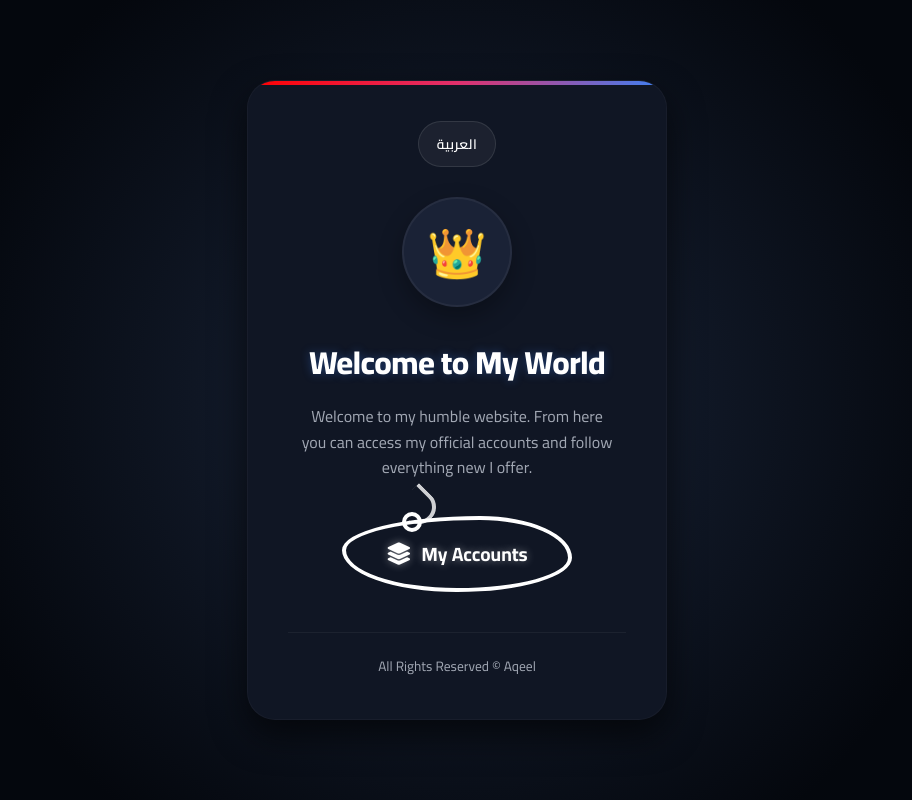
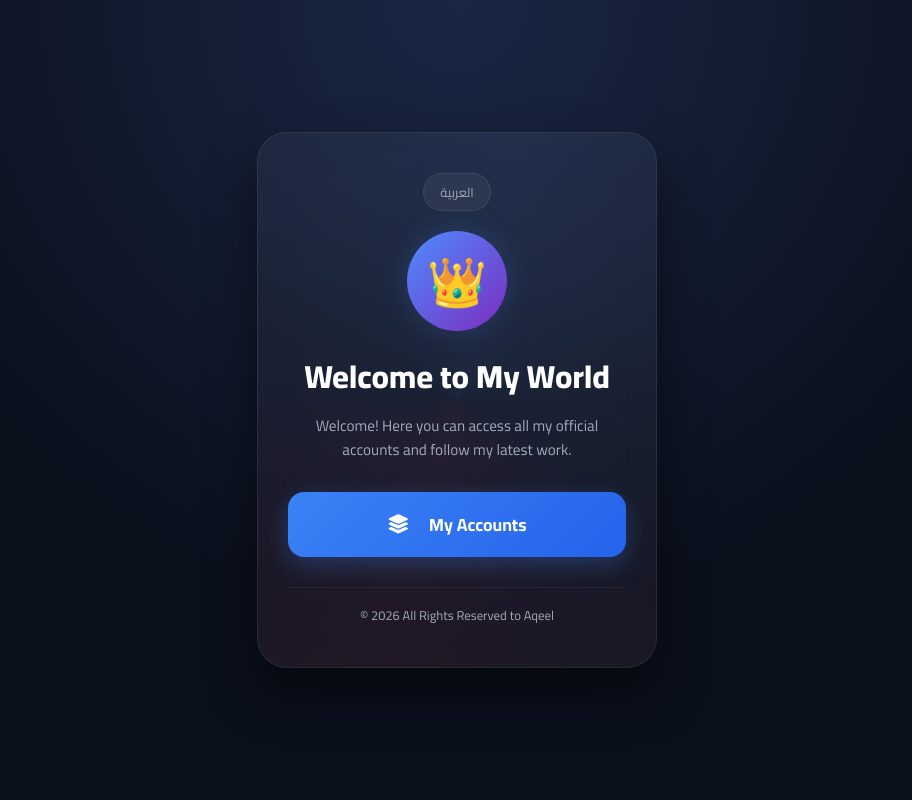
Before and after one commit to aqexl/Aqexl, a plain HTML site: page index.html in a window 1280 px wide. Both pictures are taken after a click on the button "English". Shown: the whole page, without its empty margins (183-1095 px from the left). Drawn offline with Linux system fonts and the light colour scheme.

Commit message:
Update index.html

```diff
--- a/index.html
+++ b/index.html
@@ -3,232 +3,208 @@
 <head>
     <meta charset="UTF-8">
     <meta name="viewport" content="width=device-width, initial-scale=1.0">
-    <title>موقع عقيل الرسمي | Aqeel</title>
+    <title>Aqeel | Official Site</title>
     <!-- استدعاء أيقونات FontAwesome -->
     <link rel="stylesheet" href="https://cdnjs.cloudflare.com/ajax/libs/font-awesome/6.5.1/css/all.min.css">
-    <!-- استدعاء خط Cairo وتأثيراته من جوجل -->
+    <!-- استدعاء خط Cairo -->
     <link rel="preconnect" href="https://fonts.googleapis.com">
     <link rel="preconnect" href="https://fonts.gstatic.com" crossorigin>
     <link href="https://fonts.googleapis.com/css2?family=Cairo:wght@400;600;700;800&display=swap" rel="stylesheet">
 
     <style>
+        /* إعدادات الألوان */
         :root {
-            --bg-color: #04070d;
-            --card-bg: #101624;
+            --bg-color: #0b101d;
+            --glass-bg: rgba(255, 255, 255, 0.04);
+            --glass-border: rgba(255, 255, 255, 0.08);
             --text-color: #ffffff;
-            --text-muted: #a1a7b3;
-            --primary-color: #3b82f6;
-            --youtube-color: #ff0000;
-            --insta-color: #e1306c;
-            /* ألوان التوهج */
-            --youtube-glow: rgba(255, 0, 0, 0.4);
-            --insta-glow: rgba(225, 48, 108, 0.4);
-            --primary-glow: rgba(59, 130, 246, 0.5);
-            --text-glow: rgba(59, 130, 246, 0.35);
+            --text-muted: #a0a8b9;
+            --primary-color: #4f8cff;
+            --youtube-color: #ff0033;
+            --insta-gradient: linear-gradient(45deg, #f09433 0%,#e6683c 25%,#dc2743 50%,#cc2366 75%,#bc1888 100%);
         }
 
         * {
-            box-sizing: border-box;
             margin: 0;
             padding: 0;
-            font-family: 'Cairo', 'Segoe UI', Roboto, sans-serif;
-            transition: all 0.3s ease-out;
+            box-sizing: border-box;
+            font-family: 'Cairo', sans-serif;
         }
 
         body {
-            background-color: var(--bg-color);
-            color: var(--text-color);
+            min-height: 100vh;
+            background: var(--bg-color);
+            background-image: radial-gradient(circle at 50% 0%, #1a2744 0%, #0b101d 60%);
             display: flex;
             justify-content: center;
             align-items: center;
-            min-height: 100vh;
             padding: 20px;
-            background-image: radial-gradient(circle at center, #1a253a 0%, #04070d 70%);
+            color: var(--text-color);
         }
 
+        /* البطاقة الرئيسية - تصميم زجاجي (Glassmorphism) */
         .card {
-            background-color: var(--card-bg);
-            border-radius: 28px;
-            padding: 40px;
             width: 100%;
-            max-width: 420px;
+            max-width: 400px;
+            background: var(--glass-bg);
+            backdrop-filter: blur(20px);
+            -webkit-backdrop-filter: blur(20px);
+            border: 1px solid var(--glass-border);
+            border-radius: 30px;
+            padding: 40px 30px;
             text-align: center;
-            box-shadow: 0 15px 35px rgba(0, 0, 0, 0.6);
-            border: 1px solid rgba(255, 255, 255, 0.03);
             position: relative;
+            box-shadow: 0 25px 50px rgba(0, 0, 0, 0.5);
             overflow: hidden;
+            animation: slideUpFade 1s cubic-bezier(0.16, 1, 0.3, 1) forwards;
+            opacity: 0;
+            transform: translateY(30px);
         }
 
-        /* لمسة علوية جمالية */
+        /* حلقة ضوئية خلف البطاقة */
         .card::before {
             content: '';
             position: absolute;
-            top: 0;
-            left: 0;
-            width: 100%;
-            height: 4px;
-            background: linear-gradient(90deg, var(--youtube-color), var(--insta-color), var(--primary-color));
+            top: -50%;
+            left: -50%;
+            width: 200%;
+            height: 200%;
+            background: conic-gradient(from 0deg, transparent, var(--primary-color), transparent, var(--youtube-color), transparent);
+            opacity: 0.05;
+            animation: rotateBg 10s linear infinite;
+            z-index: -1;
         }
 
-        .lang-btn {
-            background-color: rgba(255, 255, 255, 0.05);
-            color: var(--text-color);
-            border: 1px solid rgba(255, 255, 255, 0.1);
-            padding: 9px 18px;
-            border-radius: 50px;
-            cursor: pointer;
-            font-size: 0.85rem;
-            font-weight: 600;
-            margin-bottom: 30px;
-            letter-spacing: 0.5px;
+        /* أنميشن دخول البطاقة */
+        @keyframes slideUpFade {
+            to { opacity: 1; transform: translateY(0); }
         }
 
-        .lang-btn:hover {
-            background-color: var(--primary-color);
-            border-color: var(--primary-color);
-            box-shadow: 0 0 12px var(--primary-glow);
+        @keyframes rotateBg {
+            to { transform: rotate(360deg); }
         }
 
+        /* زر اللغة */
+        .lang-btn {
+            background: rgba(255, 255, 255, 0.05);
+            color: var(--text-muted);
+            border: 1px solid var(--glass-border);
+            padding: 6px 16px;
+            border-radius: 20px;
+            cursor: pointer;
+            font-size: 0.8rem;
+            margin-bottom: 20px;
+            transition: 0.4s;
+            animation: fadeIn 1s 0.2s forwards;
+            opacity: 0;
+        }
+        .lang-btn:hover {
+            color: white;
+            background: var(--primary-color);
+            border-color: var(--primary-color);
+            box-shadow: 0 0 15px rgba(79, 140, 255, 0.4);
+            transform: scale(1.05);
+        }
+
+        /* الصورة الشخصية */
+        .avatar-container {
+            margin-bottom: 15px;
+            animation: fadeIn 1s 0.4s forwards;
+            opacity: 0;
+        }
         .avatar {
-            width: 110px;
-            height: 110px;
-            background: #1a2236;
+            width: 100px;
+            height: 100px;
+            margin: 0 auto;
+            background: linear-gradient(135deg, var(--primary-color), #7b2cbf);
             border-radius: 50%;
-            margin: 0 auto 25px;
             display: flex;
             justify-content: center;
             align-items: center;
             font-size: 3rem;
-            color: white;
-            box-shadow: 0 10px 25px rgba(0, 0, 0, 0.3);
-            border: 2px solid rgba(255, 255, 255, 0.05);
+            box-shadow: 0 0 30px rgba(79, 140, 255, 0.2);
             position: relative;
+            animation: floatAvatar 4s ease-in-out infinite;
+        }
+        @keyframes floatAvatar {
+            0%, 100% { transform: translateY(0); }
+            50% { transform: translateY(-8px); }
         }
 
-        .avatar-glow {
-            position: absolute;
-            width: 100%;
-            height: 100%;
-            background: inherit;
-            border-radius: 50%;
-            filter: blur(15px);
-            opacity: 0.5;
-            z-index: -1;
+        @keyframes fadeIn {
+            to { opacity: 1; }
         }
 
-        /* تعديل الخطوط والتوهج الناعم المطلوبة */
+        /* النصوص */
+        .text-content {
+            margin-bottom: 30px;
+        }
         h1 {
             font-size: 2rem;
-            margin-bottom: 12px;
             font-weight: 800;
-            letter-spacing: -0.5px;
-            text-shadow: 0 0 10px var(--text-glow);
+            margin-bottom: 8px;
+            opacity: 0;
+            animation: fadeIn 1s 0.6s forwards;
+        }
+        p {
+            color: var(--text-muted);
+            font-size: 0.95rem;
+            line-height: 1.6;
+            padding: 0 10px;
+            opacity: 0;
+            animation: fadeIn 1s 0.8s forwards;
         }
 
-        p {
-            color: var(--text-muted);
-            font-size: 1rem;
-            margin-bottom: 35px;
-            line-height: 1.6;
-            padding: 0 10px;
+        /* زر حساباتي الرئيسي */
+        .btn-main-container {
+            margin-bottom: 30px;
+            opacity: 0;
+            animation: fadeIn 1s 1s forwards;
         }
-
-        .main-btn-container {
-            margin-bottom: 40px;
-        }
-
-        /* ============================================== */
-        /*  تنسيق زر حساباتي ليبدو مثل الرسمة (Drawn Style) */
-        /* ============================================== */
         .btn-main {
             display: inline-flex;
             align-items: center;
             justify-content: center;
-            padding: 16px 40px;
-            border-radius: 50px;
-            background: transparent; /* شفاف مثل الرسمة */
-            color: white; /* لون الخط */
+            width: 100%;
+            padding: 16px;
+            background: linear-gradient(135deg, #3b82f6, #2563eb);
+            border: none;
+            border-radius: 16px;
+            color: white;
+            font-size: 1.1rem;
             font-weight: 700;
+            cursor: pointer;
+            box-shadow: 0 8px 25px rgba(59, 130, 246, 0.3);
+            transition: all 0.3s cubic-bezier(0.4, 0, 0.2, 1);
+            gap: 10px;
+        }
+        .btn-main i {
             font-size: 1.2rem;
-            text-decoration: none;
-            cursor: pointer;
-            border: 4px solid white; /* حد سميك يشبه الرسم */
-            position: relative;
-            /* شكل غير منتظم قليلاً بتدوير الحواف */
-            border-radius: 60% 40% 50% 50% / 45% 55% 45% 55%;
-            /* إزالة الظلال الزرقاء واستبدالها بظل أسود بسيط */
-            box-shadow: none;
-            text-shadow: 0 0 8px rgba(255, 255, 255, 0.4);
-            transition: transform 0.2s ease;
+        }
+        .btn-main:hover {
+            transform: translateY(-3px) scale(1.02);
+            box-shadow: 0 12px 35px rgba(59, 130, 246, 0.5);
+        }
+        .btn-main:active {
+            transform: scale(0.95);
         }
 
-        .btn-main i {
-            margin-left: 10px;
-            font-size: 1.4rem;
-        }
-        [dir="ltr"] .btn-main i {
-            margin-left: 0;
-            margin-right: 10px;
+        /* الفوتر */
+        footer {
+            border-top: 1px solid rgba(255,255,255,0.05);
+            padding-top: 15px;
+            font-size: 0.8rem;
+            color: var(--text-muted);
+            opacity: 0;
+            animation: fadeIn 1s 1.2s forwards;
         }
 
-        .btn-main:hover {
-            transform: scale(1.05); /* تكبير بسيط عند التمرير */
-            border-color: #ffffff;
-            background: rgba(255, 255, 255, 0.05); /* خلفية بيضاء خفيفة جداً عند التمرير */
-            box-shadow: 0 0 15px rgba(255, 255, 255, 0.2);
-        }
-
-        /* تأثير إضافة عقدة صغيرة (Knot) أعلى الزر مثل الرسمة تماماً */
-        .btn-main::before {
-            content: '';
-            position: absolute;
-            top: -8px;
-            right: 25%; /* موقع العقدة في الأعلى (مثل الصورة) */
-            width: 12px;
-            height: 12px;
-            background-color: transparent;
-            border: 4px solid white;
-            border-radius: 50%;
-            z-index: 2;
-        }
-
-        /* تعديل موضع العقدة في اللغة الإنجليزية */
-        [dir="ltr"] .btn-main::before {
-            right: auto;
-            left: 25%;
-        }
-
-        /* إضافة خط منحني وهمي يخرج من العقدة باتجاه الفقاعة (اختياري، لمحاكاة السهم) */
-        .btn-main::after {
-            content: '';
-            position: absolute;
-            top: -30px;
-            right: 25%;
-            width: 30px;
-            height: 30px;
-            border-top: 4px solid white; /* خط منحني */
-            border-left: 4px solid white;
-            border-radius: 50% 50% 0 0;
-            transform: rotate(-45deg);
-            opacity: 0.8;
-        }
-        [dir="ltr"] .btn-main::after {
-            right: auto;
-            left: 25%;
-            transform: rotate(135deg);
-        }
-
-        /* ============================================== */
-
-        /* تصميم النافذة المنبثقة (Popup Modal) */
+        /* ==== النافذة المنبثقة (Modal) ==== */
         .modal-overlay {
             position: fixed;
-            top: 0;
-            left: 0;
-            width: 100%;
-            height: 100%;
-            background: rgba(4, 7, 13, 0.85);
-            backdrop-filter: blur(10px);
+            inset: 0;
+            background: rgba(11, 16, 29, 0.8);
+            backdrop-filter: blur(8px);
             display: flex;
             justify-content: center;
             align-items: center;
@@ -237,146 +213,125 @@
             visibility: hidden;
             transition: all 0.4s cubic-bezier(0.4, 0, 0.2, 1);
         }
-
         .modal-overlay.active {
             opacity: 1;
             visibility: visible;
         }
 
         .modal-content {
-            background-color: var(--card-bg);
+            background: #131b2e;
+            border: 1px solid rgba(255,255,255,0.05);
             border-radius: 24px;
-            padding: 35px 30px;
+            padding: 30px;
             width: 90%;
-            max-width: 380px;
-            text-align: center;
-            box-shadow: 0 20px 50px rgba(0, 0, 0, 0.5);
-            border: 1px solid rgba(255, 255, 255, 0.08);
-            transform: scale(0.7);
+            max-width: 360px;
+            transform: scale(0.8) translateY(20px);
+            transition: all 0.4s cubic-bezier(0.4, 0, 0.2, 1);
             position: relative;
-            transition: all 0.4s cubic-bezier(0.4, 0, 0.2, 1);
         }
-
         .modal-overlay.active .modal-content {
-            transform: scale(1);
+            transform: scale(1) translateY(0);
         }
 
         .modal-close {
             position: absolute;
             top: 15px;
             left: 15px;
-            background: rgba(255, 255, 255, 0.05);
+            background: rgba(255,255,255,0.05);
             border: none;
-            color: var(--text-muted);
-            width: 30px;
-            height: 30px;
+            color: #fff;
+            width: 32px;
+            height: 32px;
             border-radius: 50%;
             cursor: pointer;
+            transition: 0.3s;
             display: flex;
             justify-content: center;
             align-items: center;
-            font-size: 1rem;
         }
-        [dir="ltr"] .modal-close {
-            left: auto;
-            right: 15px;
-        }
-
         .modal-close:hover {
-            background: rgba(255, 255, 255, 0.15);
-            color: #fff;
+            background: #ff0033;
+            transform: rotate(90deg);
         }
 
         .modal-title {
-            font-size: 1.5rem;
+            font-size: 1.4rem;
             font-weight: 700;
-            margin-bottom: 25px;
-            text-shadow: 0 0 10px var(--text-glow);
+            margin-bottom: 20px;
         }
 
         .links-container {
             display: flex;
             flex-direction: column;
-            gap: 16px;
+            gap: 12px;
         }
 
+        /* أزرار السوشال ميديا في النافذة */
         .btn-social {
             display: flex;
             align-items: center;
             justify-content: center;
-            padding: 15px;
+            padding: 14px;
             border-radius: 14px;
             text-decoration: none;
             color: white;
-            font-weight: 700;
-            font-size: 1.1rem;
+            font-weight: 600;
+            transition: all 0.3s;
+            gap: 12px;
+        }
+        .btn-social i { font-size: 1.3rem; }
+
+        .btn-youtube { background: var(--youtube-color); }
+        .btn-youtube:hover {
+            transform: translateY(-3px);
+            box-shadow: 0 6px 20px rgba(255, 0, 51, 0.4);
         }
 
-        .btn-social i {
-            font-size: 1.3rem;
-            margin-left: 12px;
+        .btn-insta { background: var(--insta-gradient); }
+        .btn-insta:hover {
+            transform: translateY(-3px);
+            box-shadow: 0 6px 20px rgba(225, 48, 108, 0.4);
         }
 
-        [dir="ltr"] .btn-social i {
-            margin-left: 0;
-            margin-right: 12px;
-        }
-
-        .btn-youtube {
-            background-color: var(--youtube-color);
-        }
-        .btn-youtube:hover {
-            transform: translateY(-2px);
-            box-shadow: 0 5px 20px var(--youtube-glow);
-        }
-
-        .btn-insta {
-            background: linear-gradient(45deg, #f09433 0%,#e6683c 25%,#dc2743 50%,#cc2366 75%,#bc1888 100%);
-        }
-        .btn-insta:hover {
-            transform: translateY(-2px);
-            box-shadow: 0 5px 20px var(--insta-glow);
-        }
-
-        footer {
-            font-size: 0.85rem;
-            color: var(--text-muted);
-            border-top: 1px solid rgba(255, 255, 255, 0.05);
-            padding-top: 20px;
-        }
-
+        /* عند تغيير اللغة، عكس اتجاه الأيقونات */
+        [dir="ltr"] .btn-main i { margin-left: 0; margin-right: 10px; }
+        [dir="ltr"] .modal-close { left: auto; right: 15px; }
     </style>
 </head>
 <body>
 
     <div class="card">
-        <!-- زر تغيير اللغة -->
+        <!-- زر اللغة -->
         <button class="lang-btn" id="langToggle" onclick="toggleLanguage()">English</button>
 
-        <!-- الصورة الرمزية -->
-        <div class="avatar">
-            <div class="avatar-glow"></div>
-            👑
+        <!-- الصورة الشخصية -->
+        <div class="avatar-container">
+            <div class="avatar">
+                👑
+            </div>
         </div>
 
-        <!-- النصوص والترحيب -->
-        <h1 id="welcomeTitle">مرحباً بك في عالمي</h1>
-        <p id="welcomeDesc">أهلاً بك في موقعي المتواضع. يمكنك من هنا الوصول إلى حساباتي الرسمية ومتابعة كل جديد أقدمه.</p>
+        <!-- النصوص -->
+        <div class="text-content">
+            <h1 id="welcomeTitle">مرحباً بك في عالمي</h1>
+            <p id="welcomeDesc">أهلاً بك! هنا يمكنك الوصول إلى جميع حساباتي الرسمية ومتابعة جديد أعمالي.</p>
+        </div>
 
-        <!-- زر حساباتي الرئيسي المعدل ليبدو كالرسم -->
-        <div class="main-btn-container">
+        <!-- زر حساباتي -->
+        <div class="btn-main-container">
             <button class="btn-main" id="mainBtn" onclick="openModal()">
-                <i class="fa-solid fa-layer-group"></i> <span id="mainBtnText">حساباتي</span>
+                <i class="fa-solid fa-layer-group"></i>
+                <span id="mainBtnText">حساباتي</span>
             </button>
         </div>
 
-        <!-- الحقوق في الأسفل -->
+        <!-- الفوتر -->
         <footer>
-            <span id="footerText">جميع الحقوق محفوظة © لـ Aqeel</span>
+            <span id="footerText">© 2026 جميع الحقوق محفوظة لـ Aqeel</span>
         </footer>
     </div>
 
-    <!-- النافذة المنبثقة (Popup Modal) -->
+    <!-- النافذة المنبثقة -->
     <div class="modal-overlay" id="modalOverlay" onclick="closeModalOutside(event)">
         <div class="modal-content">
             <button class="modal-close" onclick="closeModal()"><i class="fa-solid fa-xmark"></i></button>
@@ -396,24 +351,20 @@
     <script>
         let currentLang = 'ar';
 
-        // دالة فتح النافذة المنبثقة
         function openModal() {
             document.getElementById('modalOverlay').classList.add('active');
         }
 
-        // دالة إغلاق النافذة المنبثقة
         function closeModal() {
             document.getElementById('modalOverlay').classList.remove('active');
         }
 
-        // إغلاق عند الضغط بالخارج
         function closeModalOutside(e) {
             if (e.target.id === 'modalOverlay') {
                 closeModal();
             }
         }
 
-        // دالة تغيير اللغة الكاملة بدون أخطاء
         function toggleLanguage() {
             const html = document.documentElement;
             const btn = document.getElementById('langToggle');
@@ -430,24 +381,24 @@
                 html.setAttribute('dir', 'ltr');
                 btn.innerText = 'العربية';
                 title.innerText = 'Welcome to My World';
-                desc.innerText = 'Welcome to my humble website. From here you can access my official accounts and follow everything new I offer.';
+                desc.innerText = 'Welcome! Here you can access all my official accounts and follow my latest work.';
                 mainBtnText.innerText = 'My Accounts';
-                modalTitle.innerText = 'Official Accounts';
+                modalTitle.innerText = 'My Official Accounts';
                 ytText.innerText = 'My YouTube Channel';
                 instaText.innerText = 'My Instagram Account';
-                footerText.innerText = 'All Rights Reserved © Aqeel';
+                footerText.innerText = '© 2026 All Rights Reserved to Aqeel';
                 currentLang = 'en';
             } else {
                 html.setAttribute('lang', 'ar');
                 html.setAttribute('dir', 'rtl');
                 btn.innerText = 'English';
                 title.innerText = 'مرحباً بك في عالمي';
-                desc.innerText = 'أهلاً بك في موقعي المتواضع. يمكنك من هنا الوصول إلى حساباتي الرسمية ومتابعة كل جديد أقدمه.';
+                desc.innerText = 'أهلاً بك! هنا يمكنك الوصول إلى جميع حساباتي الرسمية ومتابعة جديد أعمالي.';
                 mainBtnText.innerText = 'حساباتي';
                 modalTitle.innerText = 'حساباتي الرسمية';
                 ytText.innerText = 'قناتي على يوتيوب';
                 instaText.innerText = 'حسابي في إنستغرام';
-                footerText.innerText = 'جميع الحقوق محفوظة © لـ Aqeel';
+                footerText.innerText = '© 2026 جميع الحقوق محفوظة لـ Aqeel';
                 currentLang = 'ar';
             }
         }
```
